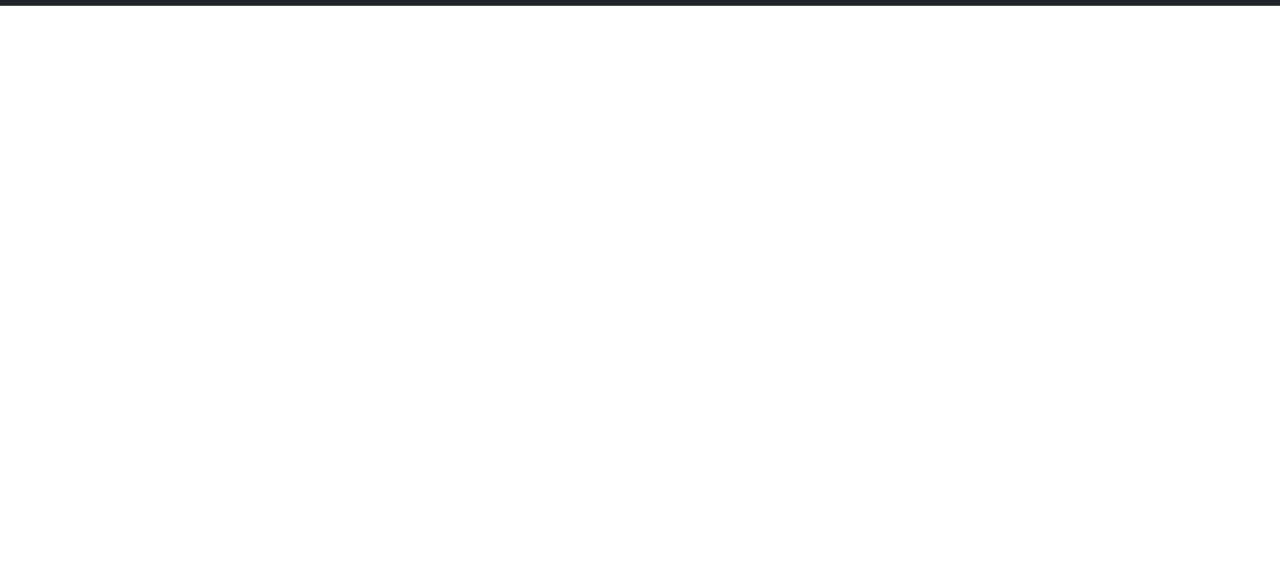
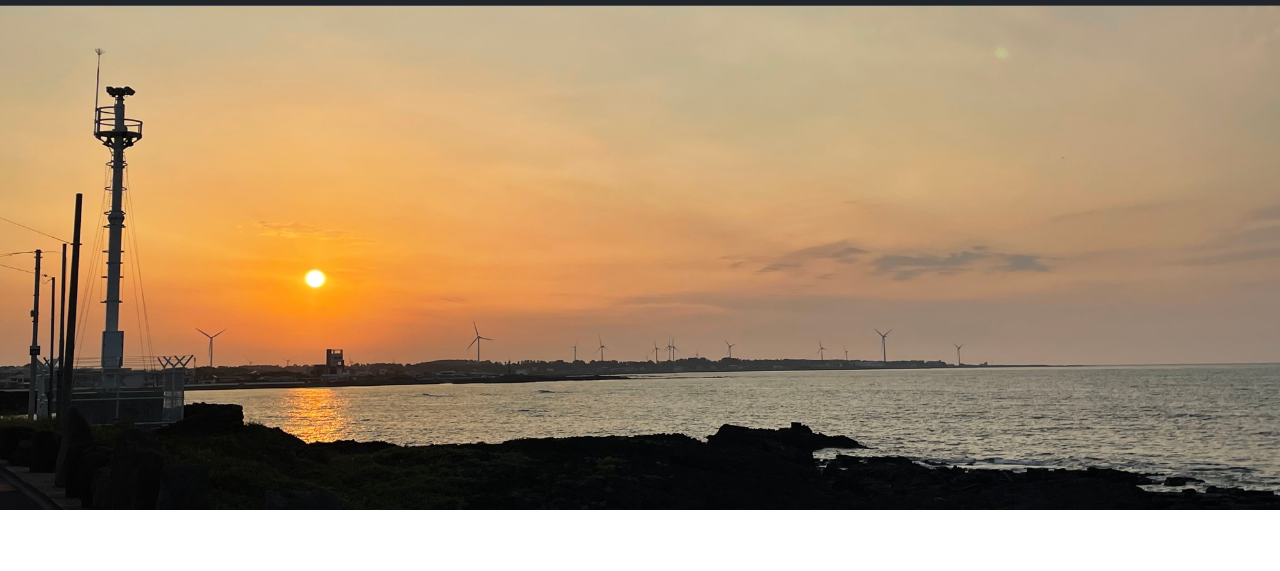
Before and after one commit to jolinshouse/blog, a website: page blog.html in a window 1280 px wide. Shown: the part 51-622 px from the top of the page. Drawn offline with nearby package versions, Linux system fonts and the light colour scheme; the site is published under a folder, as on GitHub Pages, so addresses that start at the root find nothing; a web font is replaced by a local one.

Commit message:
fix banner again 3

```diff
--- a/blog.html
+++ b/blog.html
@@ -33,7 +33,7 @@
         </div>
       </nav>
 
-      <header class="header_2" style="height: 504px; background-image: url('/images/sunset.jpeg');">
+      <header class="header_2" style="height: 504px; background-image: url('./images/sunset.jpeg');">
         <div class="container d-flex align-items-center h-100 position-relative">
         </div>
       </header>
```
Also changed, not shown: index.html (+1 -1 lines).
